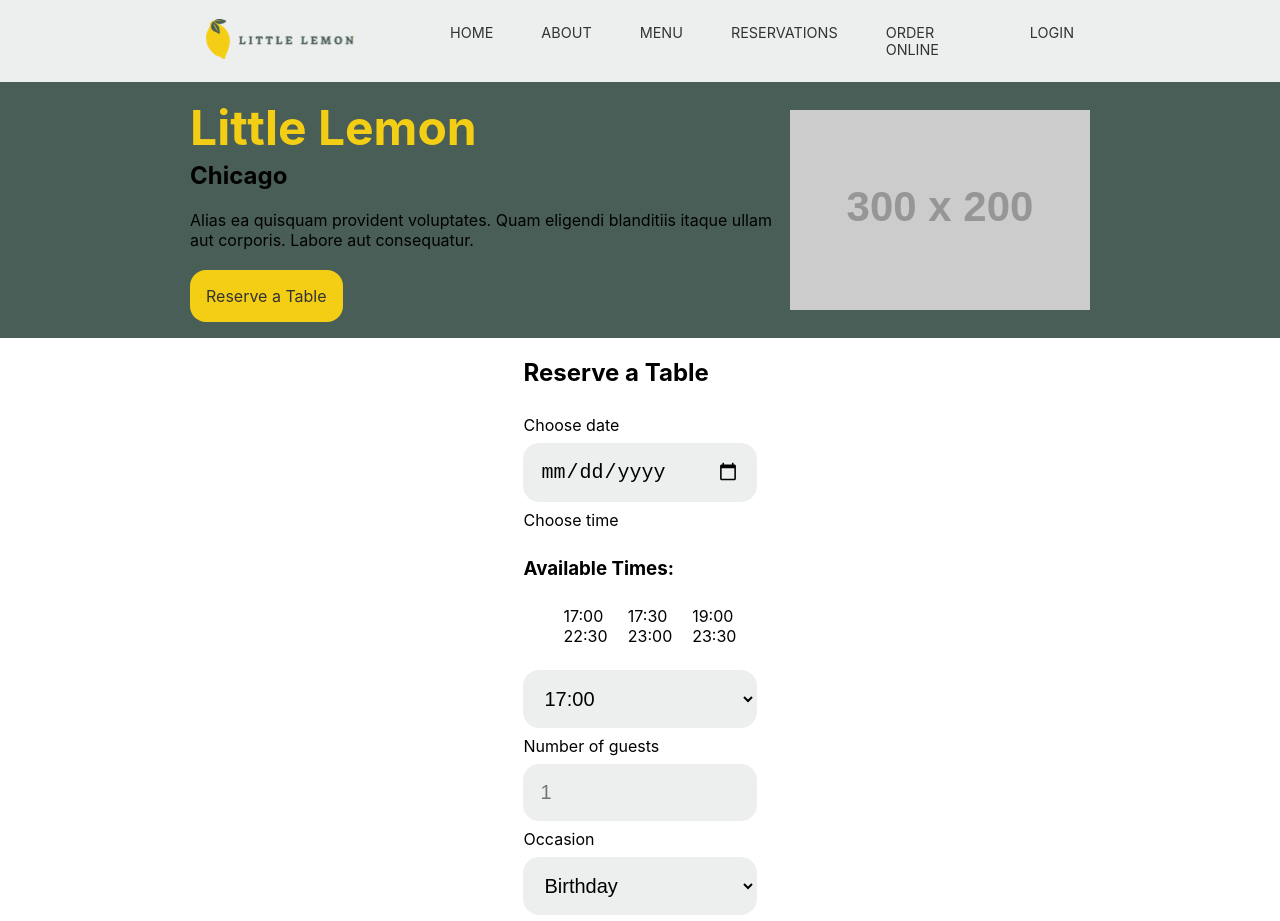
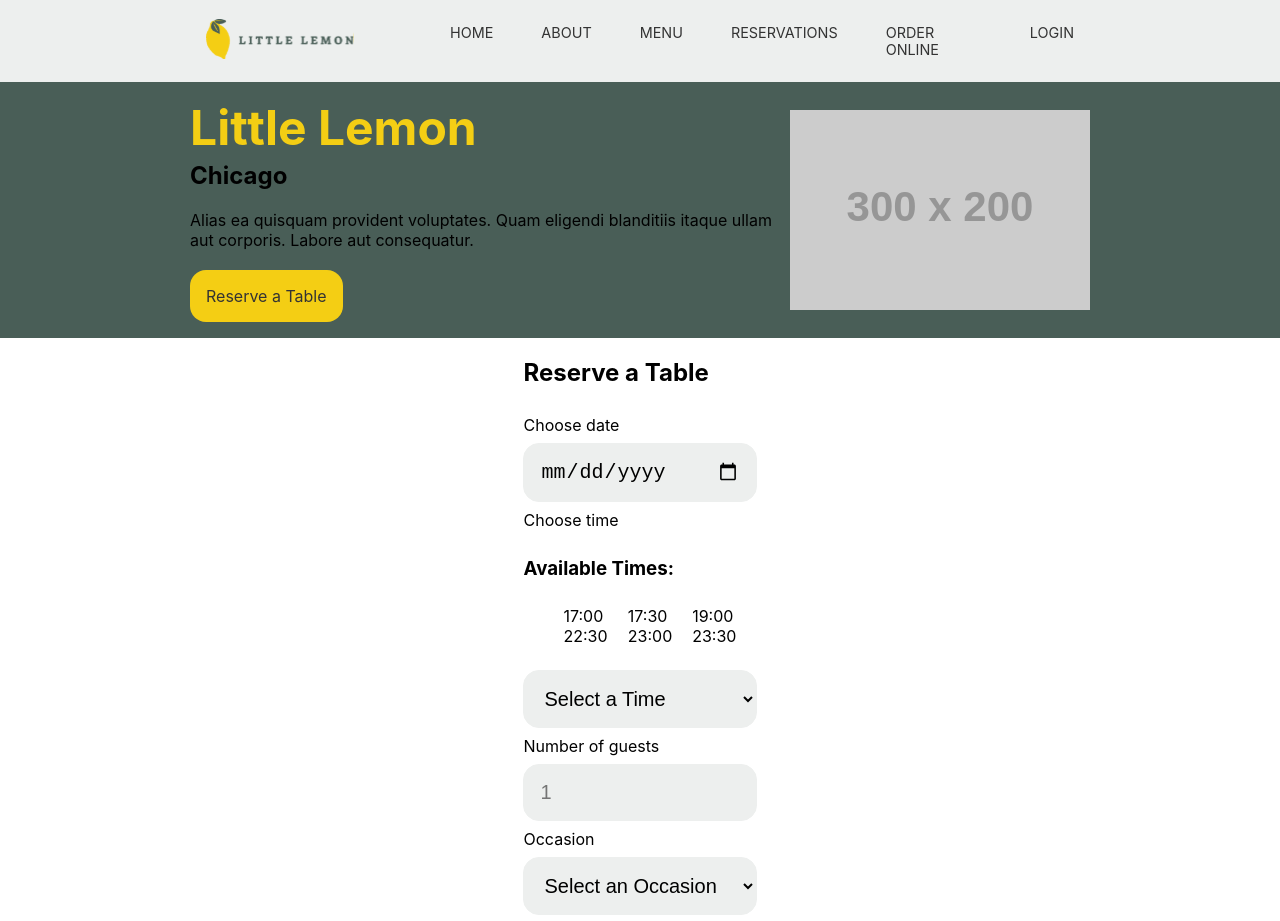
Before and after one commit to wingmatt/coursera-fe-capstone, a React (Create React App) app: page /reserve-table in a window 1280 px wide. Shown: the top 921 px of the page. Built offline with nearby package versions, Linux system fonts and the light colour scheme.

Commit message:
Set default select value

```diff
--- a/src/components/BookingForm.jsx
+++ b/src/components/BookingForm.jsx
@@ -50,7 +50,7 @@
         required
         onChange={(event) => handleChange(event)}
       >
-        <option disabled hidden>Select a Time</option>
+        <option disabled hidden value="">Select a Time</option>
         {Array.isArray(availableTimes) ? availableTimes.map((time) => (
           <option key={time}>{time}</option>
         )) : ""}
@@ -72,7 +72,7 @@
         value={form.data.occasion}
         onChange={(event) => handleChange(event)}
       >
-        <option disabled hidden>Select an Occasion</option>
+        <option disabled hidden value="">Select an Occasion</option>
         <option>Birthday</option>
         <option>Anniversary</option>
       </select>
```
